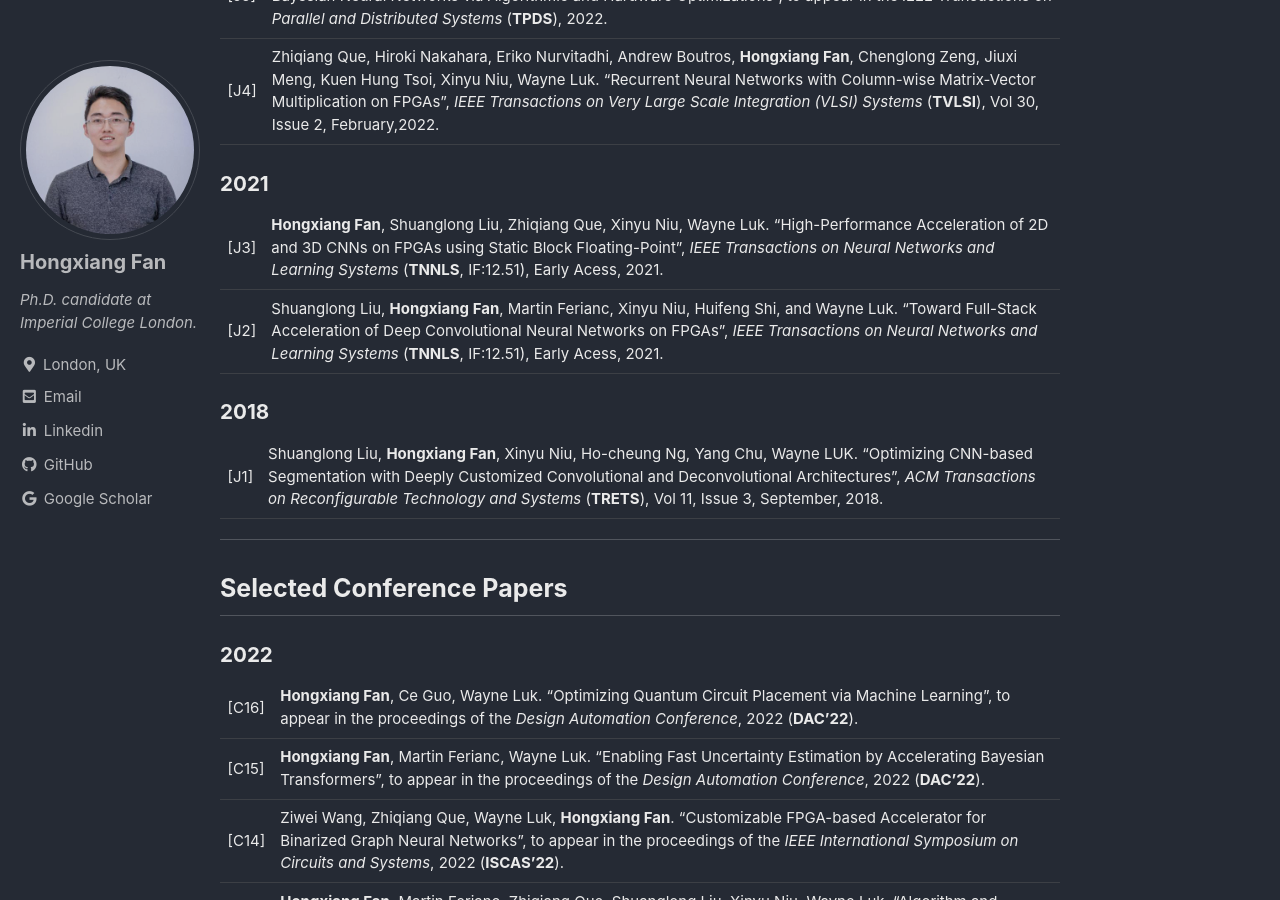
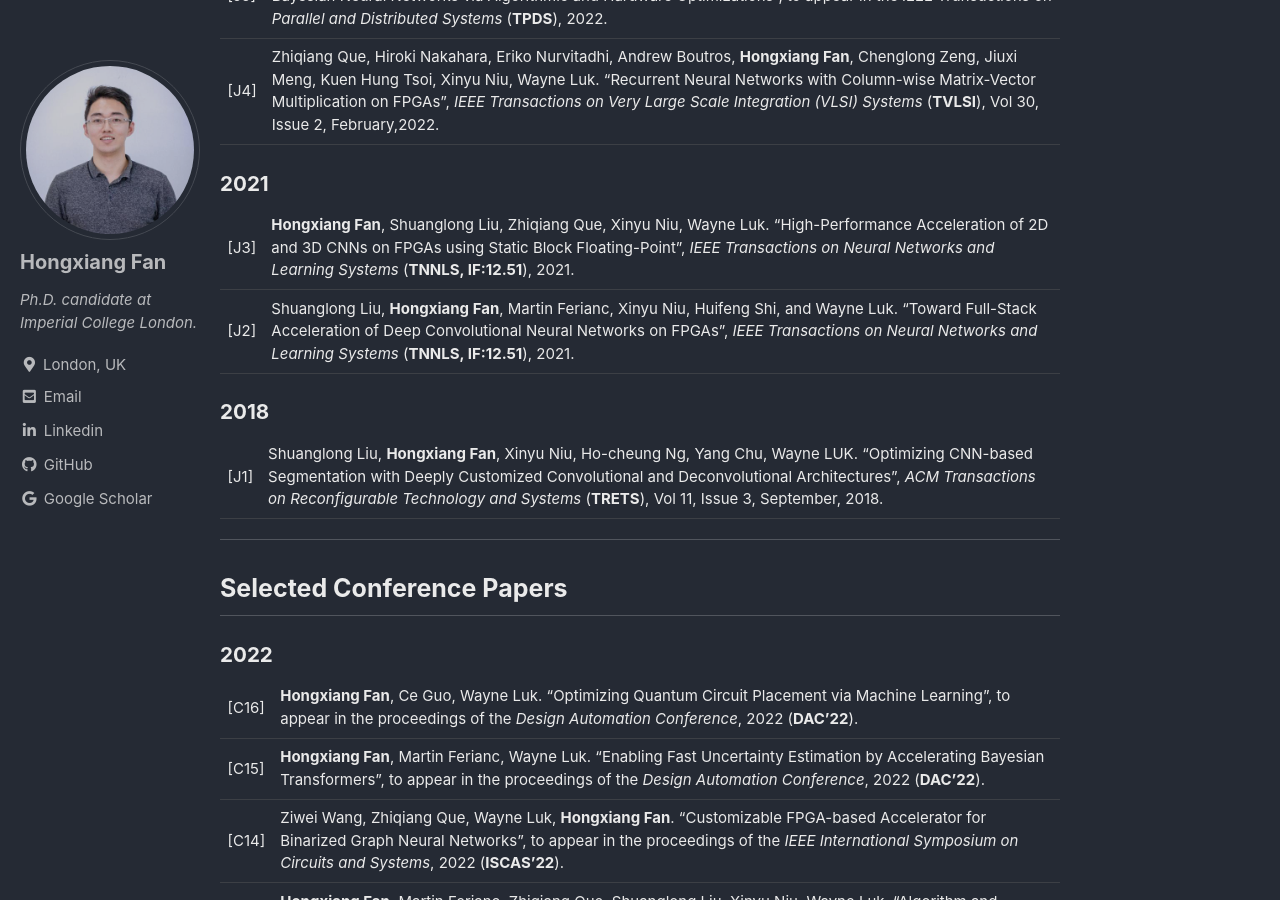
Before and after one commit to os-hxfan/os-hxfan.github.io, a Jekyll site: the page built from _pages/pub.md, in a window 1280 px wide and 900 px high, scrolled down 459 px. Built offline with Jekyll 4.4.1, drawn with Linux system fonts in a browser that asks for light colours; cached includes are drawn as plain includes; our own code applies the rules of GitHub Pages for plain Markdown files.

Commit message:
update journals

```diff
--- a/_pages/pub.md
+++ b/_pages/pub.md
@@ -20,8 +20,8 @@ ___
 
 ##### 2021
 
-| [J3] | **Hongxiang Fan**, Shuanglong Liu, Zhiqiang Que, Xinyu Niu, Wayne Luk. “High-Performance Acceleration of 2D and 3D CNNs on FPGAs using Static Block Floating-Point”, *IEEE Transactions on Neural Networks and Learning Systems* (**TNNLS**, IF:12.51), Early Acess, 2021.
-| [J2] | Shuanglong Liu, **Hongxiang Fan**, Martin Ferianc, Xinyu Niu, Huifeng Shi, and Wayne Luk. “Toward Full-Stack Acceleration of Deep Convolutional Neural Networks on FPGAs”, *IEEE Transactions on Neural Networks and Learning Systems* (**TNNLS**, IF:12.51), Early Acess, 2021.
+| [J3] | **Hongxiang Fan**, Shuanglong Liu, Zhiqiang Que, Xinyu Niu, Wayne Luk. “High-Performance Acceleration of 2D and 3D CNNs on FPGAs using Static Block Floating-Point”, *IEEE Transactions on Neural Networks and Learning Systems* (**TNNLS, IF:12.51**), 2021.
+| [J2] | Shuanglong Liu, **Hongxiang Fan**, Martin Ferianc, Xinyu Niu, Huifeng Shi, and Wayne Luk. “Toward Full-Stack Acceleration of Deep Convolutional Neural Networks on FPGAs”, *IEEE Transactions on Neural Networks and Learning Systems* (**TNNLS, IF:12.51**), 2021.
 
 ##### 2018
 
@@ -72,4 +72,5 @@ ___
 ##### 2017
 
 | [C1] | **Hongxiang Fan**, Xinyu Niu, Qiang Liu, Wayne Luk. “F-C3D: FPGA-based 3-Dimensional Convolutional Neural Network”, in the proceedings of the *IEEE International Conference on Field Programmable Logic and Applications*, 2017 (**FPL'17**).
+
 ___
```
Also changed, not shown: index.md (+1 -1 lines), 2 other files.
